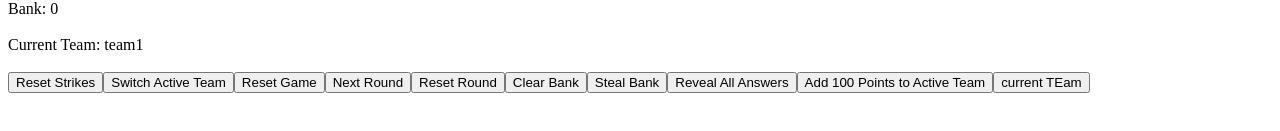
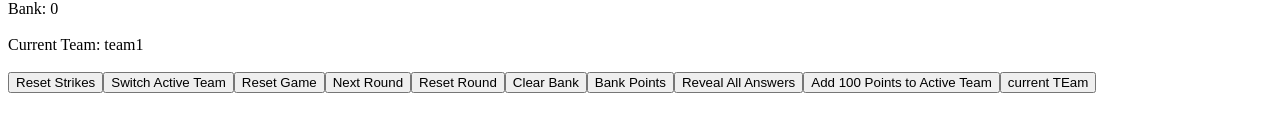
Before and after one commit to Monil310102/family-feud-game, a React (Vite) app: page / in a window 1280 px wide. Shown: the part 325-456 px from the top of the page. Built offline with nearby package versions, Linux system fonts and the light colour scheme.

Commit message:
adding banked points to team

```diff
--- a/src/App.tsx
+++ b/src/App.tsx
@@ -13,8 +13,6 @@ function App() {
   const [team2Score, setTeam2Score] = useState(0);
   const [activeTeam, setActiveTeam] = useState<'team1' | 'team2'>('team1');
   const [currentBank, setCurrentBank] = useState<number>(0);
-
-  const newAnswers = [...answers];
 
   useEffect(() => {
   const handleKeyDown = (event: KeyboardEvent) => {
@@ -124,8 +122,11 @@ const revealAllAnswers = () => {
   const resetRound = () => {
   }
   const clearBank = () => {
+    setCurrentBank(0);
   }
-  const stealBank = () => {
+  const BankPoints = () => {
+    addPointsToActiveTeam(currentBank);
+    clearBank();
   }
 
 
@@ -184,7 +185,7 @@ const revealAllAnswers = () => {
         <button onClick={nextRound}>Next Round</button>
         <button onClick={resetRound}>Reset Round</button>
         <button onClick={clearBank}>Clear Bank</button>
-        <button onClick={stealBank}>Steal Bank</button>
+        <button onClick={BankPoints}> Bank Points</button>
         <button onClick={() => revealAllAnswers()}>Reveal All Answers</button>
         <button onClick={() => addPointsToActiveTeam(100)}>Add 100 Points to Active Team</button>
         <button onClick={() => console.log(activeTeam)}>current TEam</button>
```
